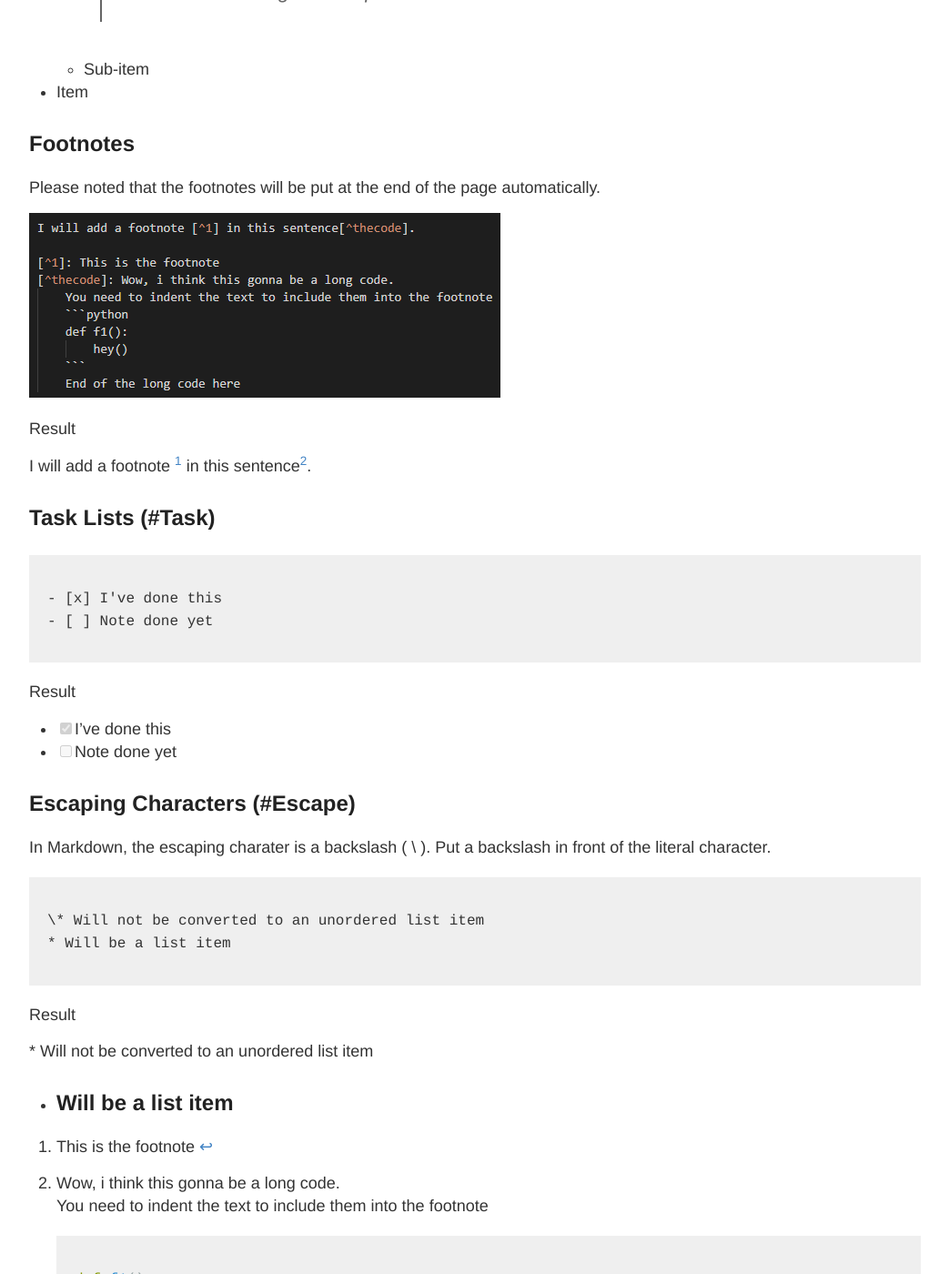
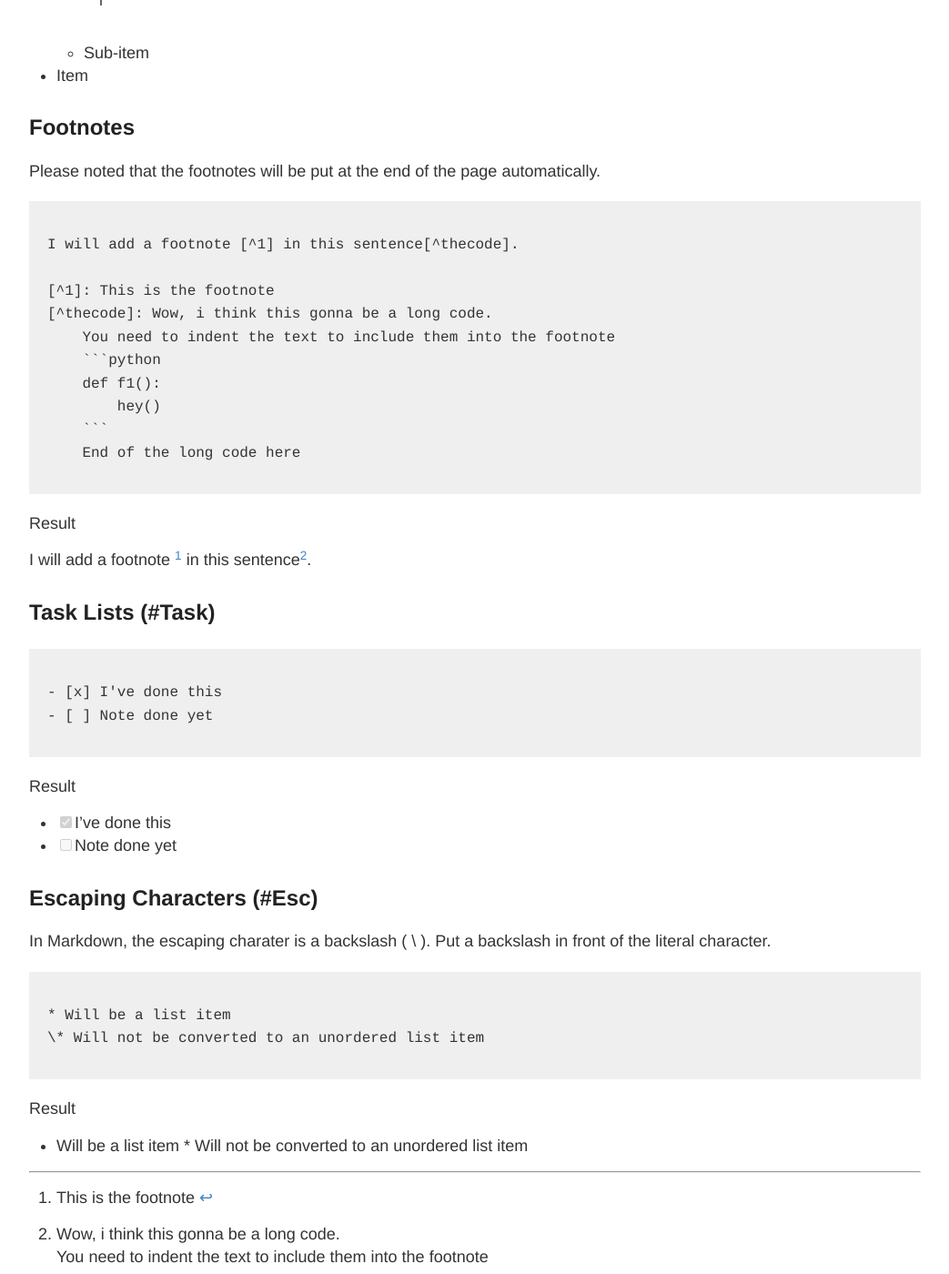
Before and after one commit to loitd/loitd.github.io, a Jekyll site: the page built from _cheatsheets/2020-12-03-markdown-cheatsheet.md, in a window 1280 px wide and 1400 px high, scrolled down 5412 px. Shown: the whole window at 91% size, without its empty margins (118-1161 px from the left). Built offline with Jekyll 4.4.1, drawn with Linux system fonts in a browser that asks for light colours; some of the changed text lies outside the part shown.

Commit message:
updated-by-loitd

````diff
--- a/_cheatsheets/2020-12-03-markdown-cheatsheet.md
+++ b/_cheatsheets/2020-12-03-markdown-cheatsheet.md
@@ -11,7 +11,7 @@ This is a complete Markdown cheatsheet. Press Control+F to speedup your findings
 |---------------------|--------------------------|------------------------------------|---------------------------------|
 | [Headings](#Headings) | [Line Breaks](#LineBreaks) | [Bold, Italic & Strikethrough](#BIS) | [Blockquotes, Code and Pre](#BCP) |
 | [Colors](#Colors) | [Tables](#Tables)|[Images and Links](#ImagesLinks)|[Horizontal Lines](#Horizontal)|
-| [Lists](#Lists) | [Footnotes](#Footnotes)|[Task Lists](#Task)|[Escaping Characters](#Escape)|
+| [Lists](#Lists) | [Footnotes](#Footnotes)|[Task Lists](#Task)|[Escaping Characters](#Esc)|
 
 ## Headings {#Headings}
 Use number signs to define headings. Number of number sign defines the level of the heading.
@@ -173,7 +173,18 @@ Result
 ## Footnotes {#Footnotes}
 Please noted that the footnotes will be put at the end of the page automatically.
 
-![Markdown Footnotes]({{ site.baseurl }}/images/20201207/markdown-footnotes.png)
+```
+I will add a footnote [^1] in this sentence[^thecode].
+
+[^1]: This is the footnote
+[^thecode]: Wow, i think this gonna be a long code.
+    You need to indent the text to include them into the footnote
+    ```python
+    def f1():
+        hey()
+    ```
+    End of the long code here
+```
 
 Result
 
@@ -200,16 +211,17 @@ Result
 - [x] I've done this
 - [ ] Note done yet
 
-## Escaping Characters (#Escape)
+## Escaping Characters (#Esc)
 In Markdown, the escaping charater is a backslash ( \ ). Put a backslash in front of the literal character.
 
 ```
+* Will be a list item
 \* Will not be converted to an unordered list item
-* Will be a list item
 ```
 
 Result
 
+* Will be a list item
 \* Will not be converted to an unordered list item
-* Will be a list item
+
 ---
````
Also changed, not shown: other parts of _cheatsheets/2020-12-03-markdown-cheatsheet.md (+1 -1 lines), images/20201207/markdown-tables.png (deleted), images/20201207/markdown-tasklist.png (deleted).
